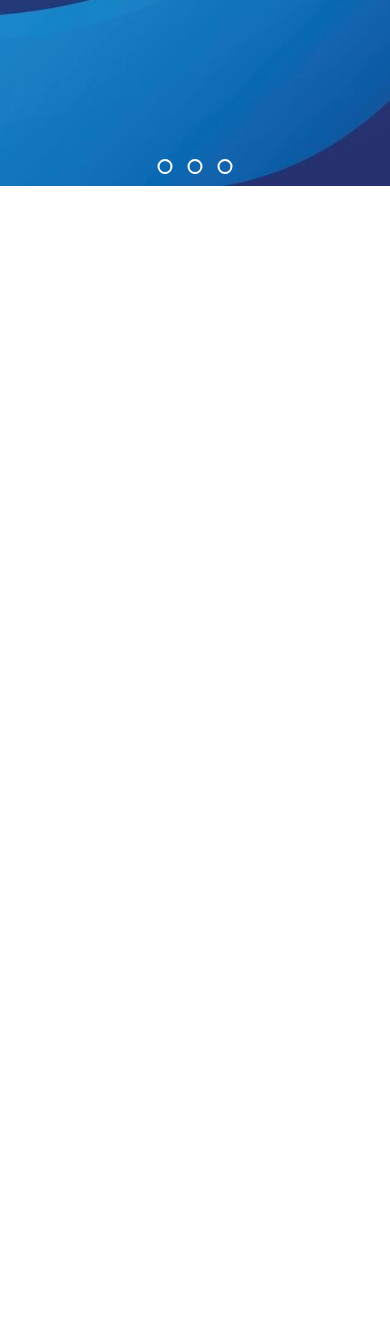
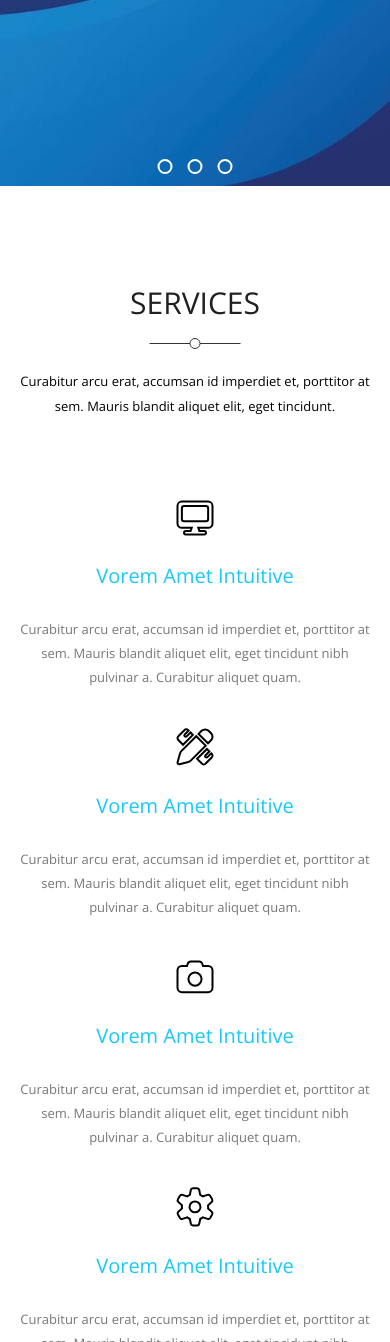
Before and after one commit to Mo-Se7s/Kasper-Template, a plain HTML site: page index.html in a window 390 px wide. Shown: the part 658-2000 px from the top of the page. Before the commit the page ends 844 px from the top, so only its background shows below. Drawn offline with nearby package versions, Linux system fonts and the light colour scheme.

Commit message:
adding the service section and make it responsive

```diff
--- a/css/kasper.css
+++ b/css/kasper.css
@@ -3,6 +3,7 @@
   --mainColor: #19c8fa;
   --transparentColor: rgba(15, 116, 143, 0.8);
   --transitionDuration: 0.3s;
+  --mainPadding: 100px;
 }
 /* End Variables */
 
@@ -28,6 +29,68 @@ body {
   font-family: "Open Sans", sans-serif;
 }
 /* End Global Rules */
+/* ----------------------------------------------------------------- */
+/* Start companants */
+.mainheading {
+  display: flex;
+  flex-direction: column;
+  justify-content: center;
+  align-items: center;
+  padding-bottom: 80px;
+}
+.mainheading h2 {
+  color: #1f2021;
+  font-weight: 400;
+  text-transform: uppercase;
+  padding-bottom: 25px;
+  margin-bottom: 25px;
+  font-size: 30px;
+  line-height: 1.1;
+  width: fit-content;
+  position: relative;
+}
+.mainheading h2::after {
+  content: "";
+  position: absolute;
+  bottom: -5px;
+  left: 50%;
+  width: 11px;
+  height: 11px;
+  background: #fff;
+  border: 1px solid #333;
+  transform: translate(-50%);
+  -webkit-transform: translate(-50%);
+  -moz-transform: translate(-50%);
+  -ms-transform: translate(-50%);
+  -o-transform: translate(-50%);
+  border-radius: 50%;
+  -webkit-border-radius: 50%;
+  -moz-border-radius: 50%;
+  -ms-border-radius: 50%;
+  -o-border-radius: 50%;
+}
+.mainheading h2::before {
+  content: "";
+  background-color: #333;
+  position: absolute;
+  width: 70%;
+  height: 1px;
+  bottom: 0;
+  left: 50%;
+  transform: translatex(-50%);
+  -webkit-transform: translatex(-50%);
+  -moz-transform: translatex(-50%);
+  -ms-transform: translatex(-50%);
+  -o-transform: translatex(-50%);
+}
+.mainheading p {
+  line-height: 25px;
+  font-size: 13px;
+  max-width: 420px;
+  text-align: center;
+}
+/* End companants */
+/* ----------------------------------------------------------------- */
 /* Start Header */
 header {
   position: absolute;
@@ -140,6 +203,7 @@ header nav .links a:hover::after {
 }
 
 /* End Header */
+/* ----------------------------------------------------------------- */
 /* Start Landing */
 .landing {
   height: 100vh;
@@ -151,8 +215,6 @@ header nav .links a:hover::after {
   color: #fff;
   position: relative;
 }
-/* background layer */
-
 /* overlay color */
 .landing::after {
   content: "";
@@ -249,10 +311,45 @@ header nav .links a:hover::after {
   -ms-transition: all var(--transitionDuration);
   -o-transition: all var(--transitionDuration);
 }
+/* End Landing */
+/* ----------------------------------------------------------------- */
+/* Start Services */
+.services {
+  padding: var(--mainPadding) 0;
+}
 
-/* End Landing */
+.services .services_content .serv {
+  display: flex;
+  flex-direction: column;
+  margin-bottom: 40px;
+  text-align: center;
+  align-items: center;
+}
+.services .services_content .serv i {
+  font-size: 35px;
+  color: #333;
+  margin: 0 0 30px 0;
+   -webkit-text-stroke: 2px black;   /* border around the text/icon */
+  -webkit-text-fill-color: white;     /*fill icon with white color*/
+}
+.services .services_content .serv .serv_info h3 {
+  color: var(--mainColor);
+  font-size: 20px;
+  font-weight: 400;
+  text-transform: capitalize;
+  margin-bottom: 30px;
+}
 
+.services .services_content .serv .serv_info p {
+  color: #777777;
+  font-size: 13px;
+  line-height: 24px;
+}
+
+/* End Services */
+/* ----------------------------------------------------------------- */
 /* Start Media Quires */
+
 @media (min-width: 768px) {
   .container {
     width: 750px;
@@ -272,10 +369,23 @@ header nav .links a:hover::after {
   .landing .holder .arrows {
     display: flex;
   }
+  .services .services_content .serv {
+    flex-direction: row;
+    text-align: left;
+    align-items: self-start;
+  }
+  .services .services_content .serv i {
+    margin-right: clamp(25px, 7vw, 50px);
+  }
 }
 @media (min-width: 1024px) {
   .container {
     width: 970px;
+  }
+  .services .services_content {
+    display: grid;
+    gap: 30px 40px;
+    grid-template-columns: repeat(auto-fill, minmax(450px, 1fr));
   }
 }
 @media (min-width: 1200px) {
--- a/index.html
+++ b/index.html
@@ -74,7 +74,65 @@
     </section>
 
     <!-- End Landing -->
-
+    <!-- Start Services -->
+    <section class="services">
+      <div class="container">
+        <div class="mainheading">
+          <h2>Services</h2>
+          <p>
+            Curabitur arcu erat, accumsan id imperdiet et, porttitor at sem.
+            Mauris blandit aliquet elit, eget tincidunt.
+          </p>
+        </div>
+        <div class="services_content">
+          <div class="serv">
+            <i class="fa fa-desktop fa-3x"></i>
+            <div class="serv_info">
+              <h3>Vorem amet intuitive</h3>
+              <p>
+                Curabitur arcu erat, accumsan id imperdiet et, porttitor at sem.
+                Mauris blandit aliquet elit, eget tincidunt nibh pulvinar a.
+                Curabitur aliquet quam.
+              </p>
+            </div>
+          </div>
+          <div class="serv">
+            <i class="fa-solid fa-pen-ruler fa-3x"></i>
+            <div class="serv_info">
+              <h3>Vorem amet intuitive</h3>
+              <p>
+                Curabitur arcu erat, accumsan id imperdiet et, porttitor at sem.
+                Mauris blandit aliquet elit, eget tincidunt nibh pulvinar a.
+                Curabitur aliquet quam.
+              </p>
+            </div>
+          </div>
+          <div class="serv">
+            <i class="fa-solid fa-camera fa-3x"></i>
+            <div class="serv_info">
+              <h3>Vorem amet intuitive</h3>
+              <p>
+                Curabitur arcu erat, accumsan id imperdiet et, porttitor at sem.
+                Mauris blandit aliquet elit, eget tincidunt nibh pulvinar a.
+                Curabitur aliquet quam.
+              </p>
+            </div>
+          </div>
+          <div class="serv">
+            <i class="fa-solid fa-gear fa-3x"></i>
+            <div class="serv_info">
+              <h3>Vorem amet intuitive</h3>
+              <p>
+                Curabitur arcu erat, accumsan id imperdiet et, porttitor at sem.
+                Mauris blandit aliquet elit, eget tincidunt nibh pulvinar a.
+                Curabitur aliquet quam.
+              </p>
+            </div>
+          </div>
+        </div>
+      </div>
+    </section>
+    <!-- End Services -->
     <script src="main.js"></script>
   </body>
 </html>
--- a/main.js
+++ b/main.js
@@ -1,3 +1,5 @@
+"use strict";
+
 // Toggle navigation menu
 
 const toggleMenu = document.querySelector(".toggle-menu");
@@ -46,3 +48,27 @@ links.forEach((link) => {
     this.classList.add("active");
   };
 });
+
+function alphabetPosition(text) {
+  let alphbet = "abcdefghijklmnopqrstuvwxyz";
+  return text
+    .toLowerCase()
+    .split("")
+    .map((char) => alphbet.indexOf(char) + 1)
+    .filter((num) => num > 0)
+    .join(" ");
+}
+
+// console.log(alphabetPosition("The sunset sets at twelve o' clock."));
+let a = "acdeghilnorstu"
+
+function longest(s1, s2) {
+  let sorted = [];
+  (s1+s2).split("").filter((char) => {
+      if (!sorted.includes(char)) {
+        sorted.push(char);
+      }
+    });
+  return sorted.sort().join("");
+}
+console.log(longest(a, a));
```
